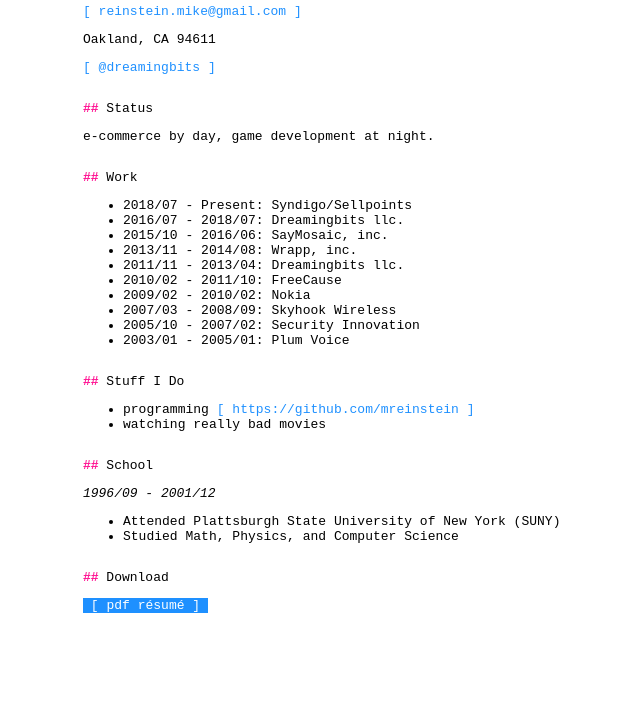
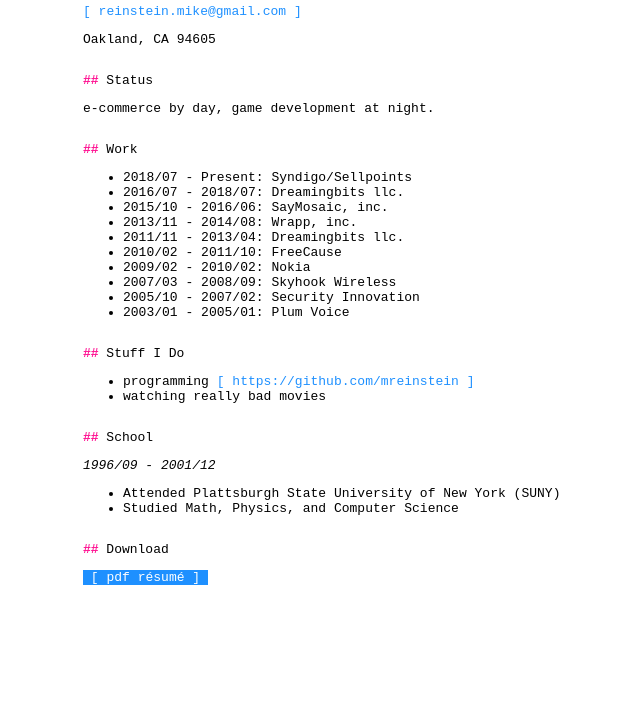
Before and after one commit to mreinstein/reinstein.me, a website: page index.html in a window 1280 px wide. Shown: the part 77-800 px from the top of the page, without its empty margins (248-888 px from the left). Drawn offline with Linux system fonts and the light colour scheme.

Commit message:
fuck twitter, fuck social media

```diff
--- a/index.html
+++ b/index.html
@@ -93,9 +93,7 @@
 
   <p> <a href="mailto:reinstein.mike@gmail.com"> [ reinstein.mike@gmail.com ] </a> </p>
 
-  <p> Oakland, CA 94611 </p>
-
-  <p> <a href="https://twitter.com/dreamingbits"> [ @dreamingbits ] </a> </p>
+  <p> Oakland, CA 94605 </p>
 
   <h2 id="status">Status</h2>
   <p>e-commerce by day, game development at night.</p>
--- a/package.json
+++ b/package.json
@@ -19,7 +19,7 @@
   },
   "homepage": "https://github.com/mreinstein/reinstein.me#readme",
   "dependencies": {
-    "serve": "^11.0.0",
+    "serve": "^13.0.0",
     "text-animate": "^0.9.0"
   },
   "devDependencies": {
```
